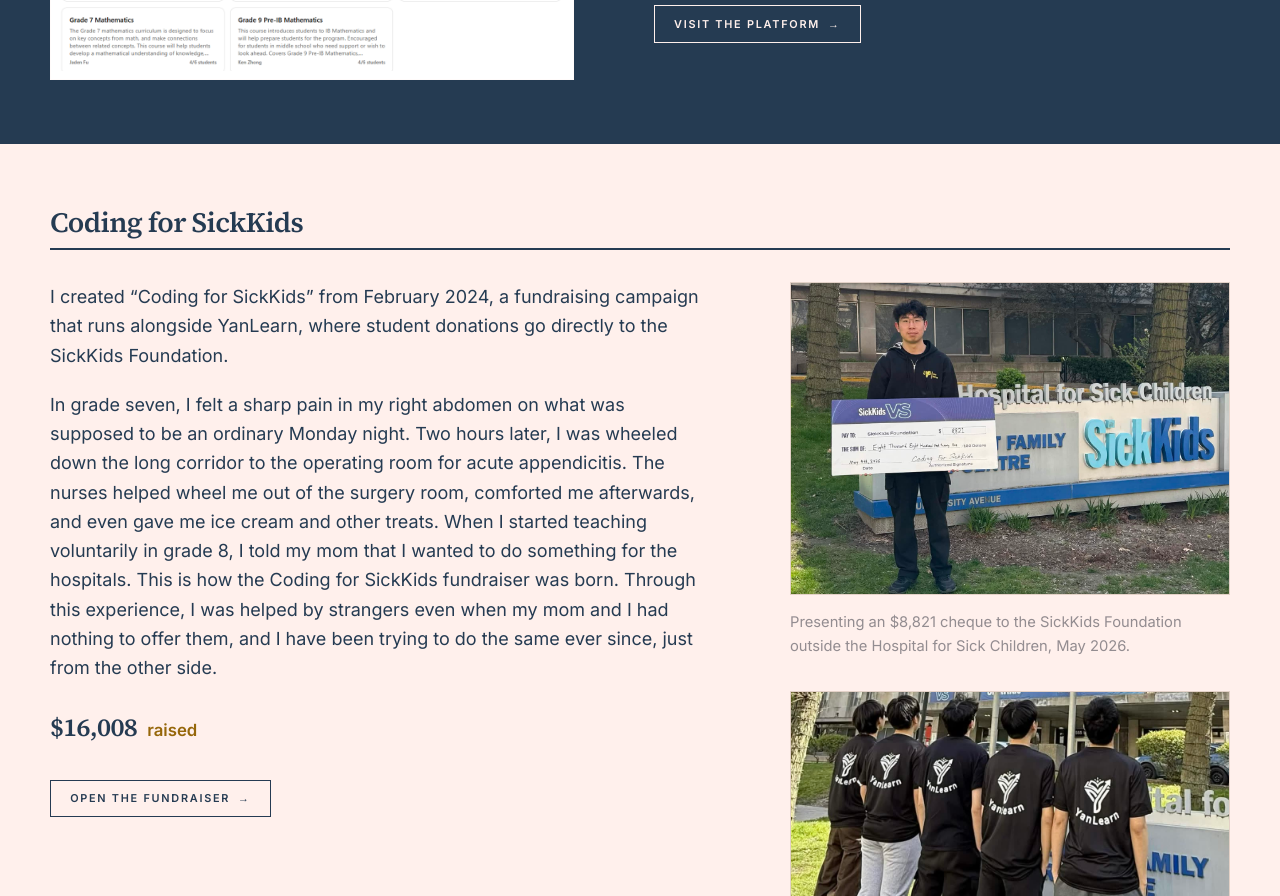
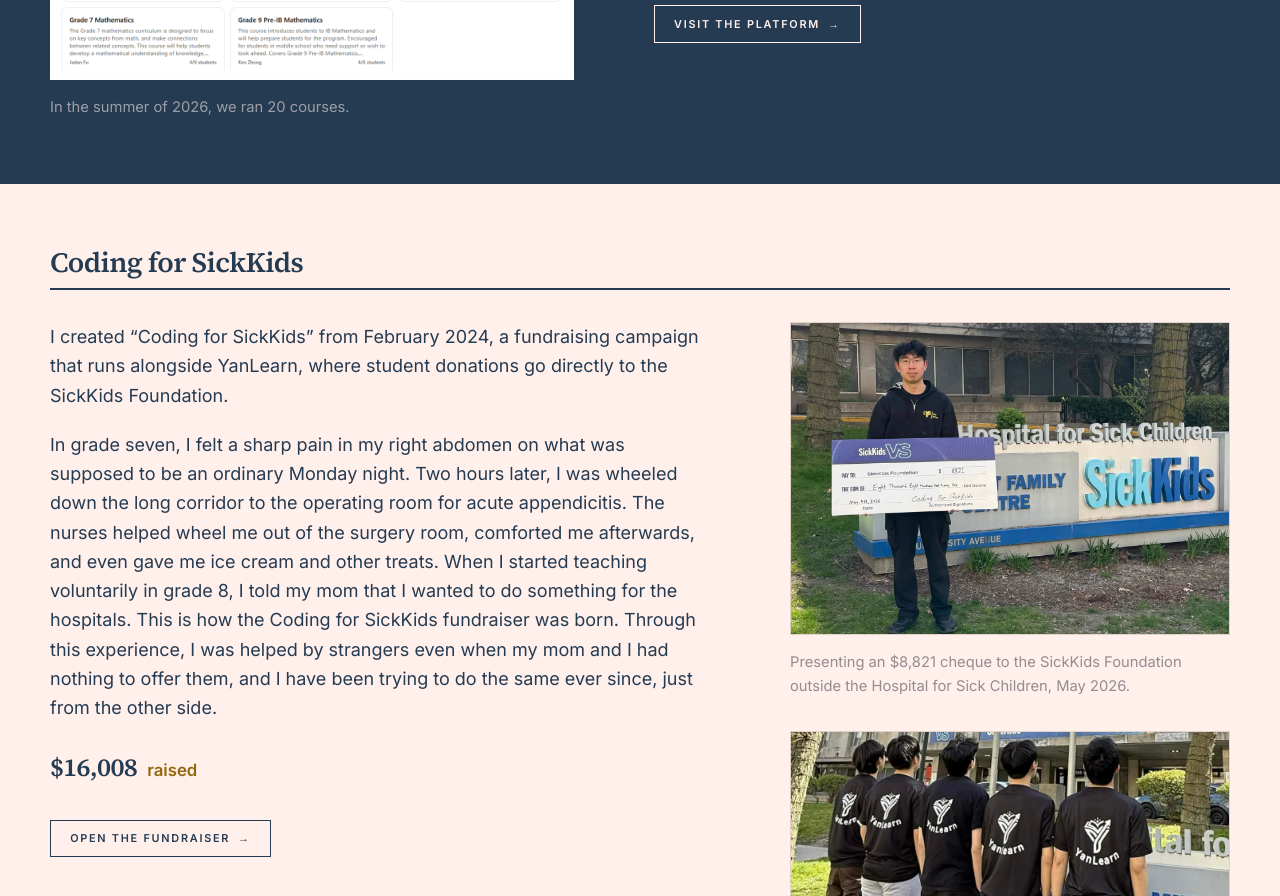
Before and after one commit to OoEthanoO/me, a Next.js app: page /social-impact in a window 1280 px wide. Shown: the part 818-1714 px from the top of the page. Built offline with nearby package versions, Linux system fonts and the light colour scheme; no server answers.

Commit message:
Caption the YanLearn screenshot with the summer 2026 course count

```diff
--- a/data/service.ts
+++ b/data/service.ts
@@ -90,6 +90,7 @@
       {
         src: "/yanlearn-courses.png",
         alt: "The YanLearn course catalogue: a grid of available courses from Python and Java to IB Biology, French and Grade 7 Math, each showing its tutor and current enrollment.",
+        caption: "In the summer of 2026, we ran 20 courses.",
         kind: "screenshot",
       },
     ],
```
